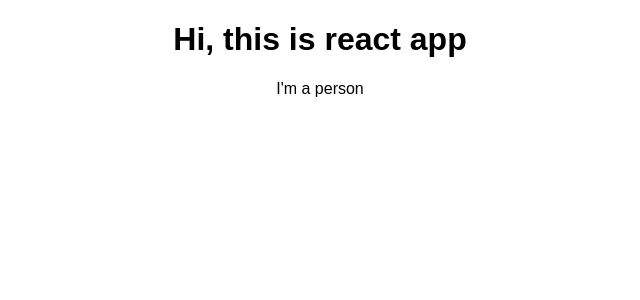
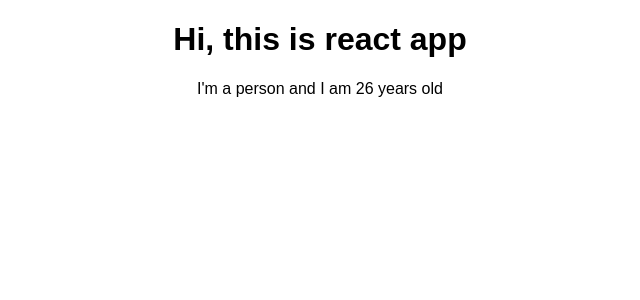
Before and after one commit to sriharshakappala/react-complete-guide, a React (Create React App) app: page / in a window 1280 px wide. Shown: the top 300 px of the page, without its empty margins (320-960 px from the left). Built offline with nearby package versions, Linux system fonts and the light colour scheme.

Commit message:
Dynamic values

```diff
--- a/src/Person/Person.js
+++ b/src/Person/Person.js
@@ -1,7 +1,7 @@
 import React from 'react';
 
 const person = () => {
-  return <p>I'm a person</p>
+  return <p>I'm a person and I am {Math.floor(Math.random() * 30)} years old</p>
 }
 
 export default person;
```
